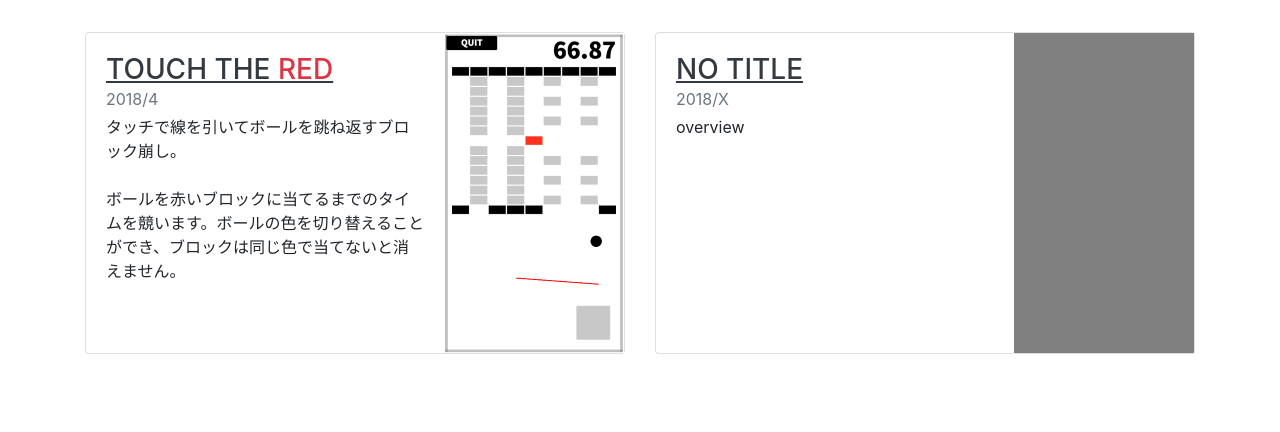
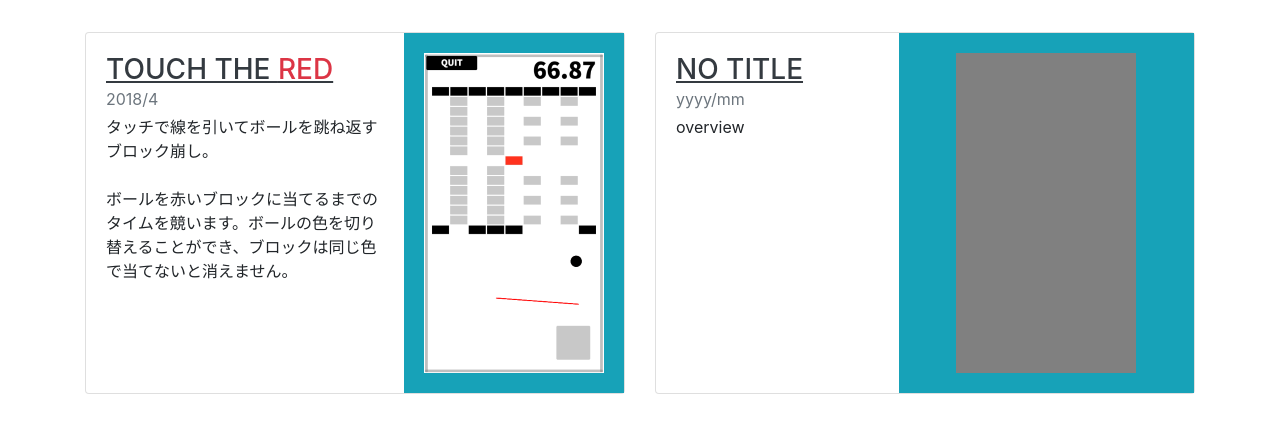
Before and after one commit to yuyyai/yuyyai.github.io, a plain HTML site: page index.html in a window 1280 px wide. Shown: the part 160-592 px from the top of the page. Drawn offline with nearby package versions, Linux system fonts and the light colour scheme.

Commit message:
スクショ消えないようにした

```diff
--- a/index.html
+++ b/index.html
@@ -33,7 +33,9 @@
               <div class="mb-1 text-muted">2018/4</div>
               <p class="card-text mb-auto">タッチで線を引いてボールを跳ね返すブロック崩し。<br><br>ボールを赤いブロックに当てるまでのタイムを競います。ボールの色を切り替えることができ、ブロックは同じ色で当てないと消えません。</p>
             </div>
-            <img class="card-img-right flex-auto d-none d-md-block" src="img/touchthered.png" alt="screenshot">
+            <div class="card-body d-flex flex-column align-items-center bg-info">
+              <img class="card-img-right flex-auto d-md-block" src="img/touchthered.png" alt="screenshot">
+            </div>
           </div>
         </div>
 
@@ -43,10 +45,12 @@
               <h3 class="mb-0">
                 <a class="text-dark" href="#"><u>NO TITLE</u></a>
               </h3>
-              <div class="mb-1 text-muted">2018/X</div>
+              <div class="mb-1 text-muted">yyyy/mm</div>
               <p class="card-text mb-auto">overview</p>
             </div>
-            <img class="card-img-right flex-auto d-none d-md-block" src="img/dummy_screenshot.png" alt="screenshot">
+            <div class="card-body d-flex flex-column align-items-center bg-info">
+              <img class="card-img-right flex-auto d-md-block" src="img/dummy_screenshot.png" alt="screenshot">
+            </div>
           </div>
         </div>
 
```
